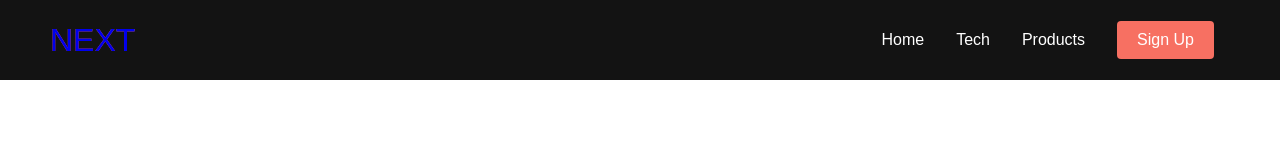
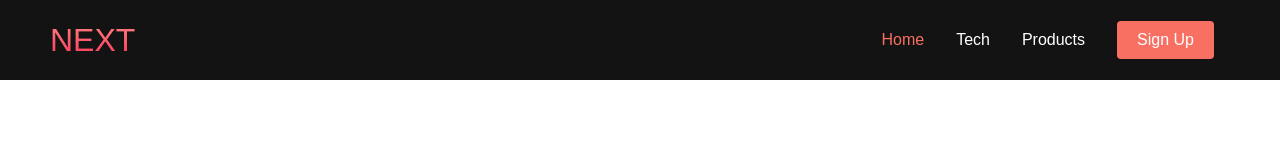
Before and after one commit to harshit-singhania/demo-website, a plain HTML site: page index.html in a window 1280 px wide. In both pictures the pointer is over the link "Home". Drawn offline with Linux system fonts and the light colour scheme.

Commit message:
navbar finish

```diff
--- a/styles.css
+++ b/styles.css
@@ -34,13 +34,14 @@
     background-size: 100%;
     -webkit-background-clip: text;
     -moz-background-clip: text;
+    -webkit-text-fill-color: transparent;
     -moz-text-fill-color: transparent;
-    display: flex ;
+    display: flex;
     align-items: center;
     cursor: pointer;
     text-decoration: none;
     font-size: 2rem;
-}
+  }
 
 .fa-gem {
     margin-right: 0.5rem;
@@ -95,3 +96,8 @@
     background: #4837ff;
     transition: all 0.3s ease;
 }
+
+.navbar__links:hover {
+    color: #f77062;
+    transition: all 0.3s ease;
+  }
```
